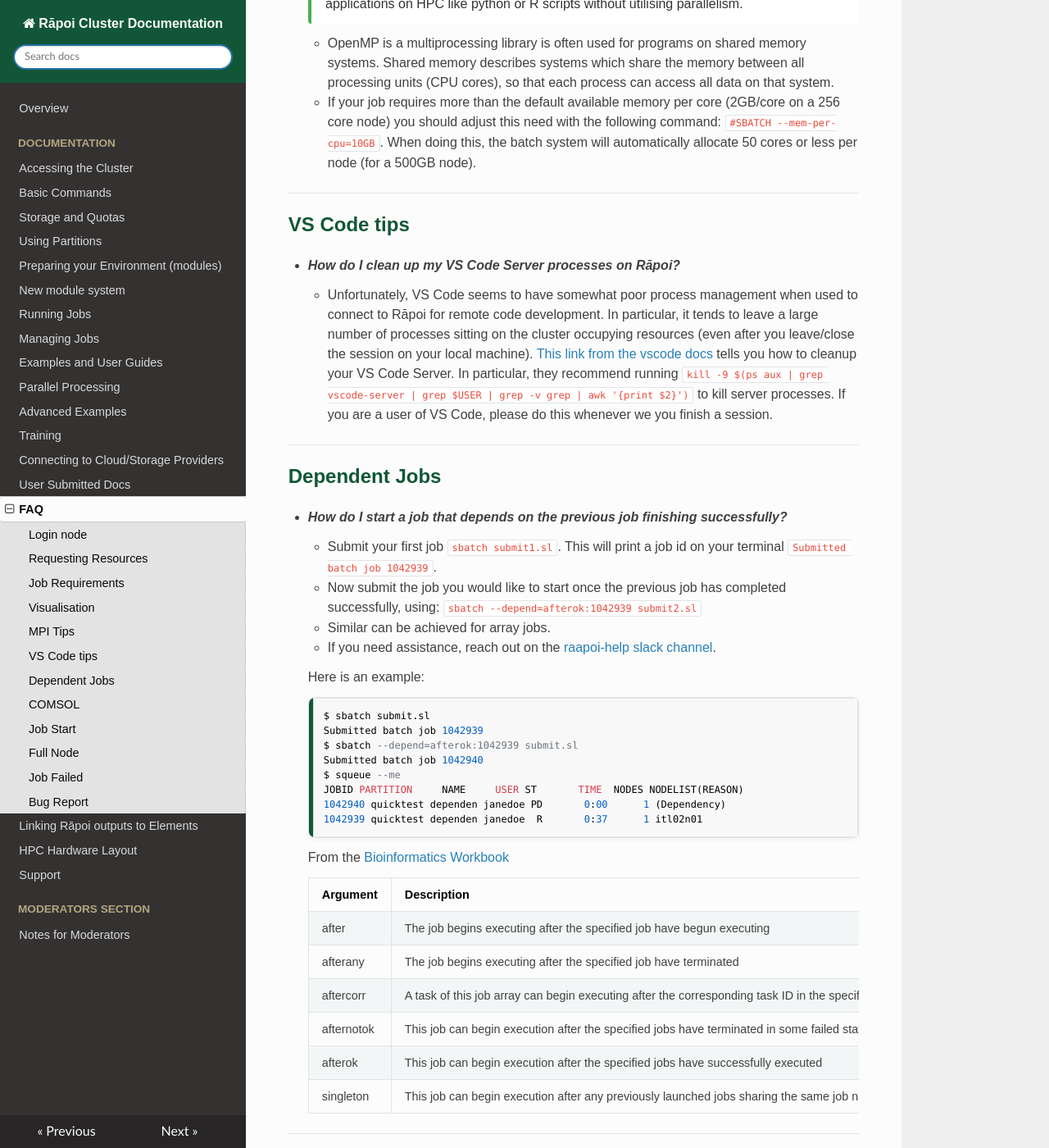
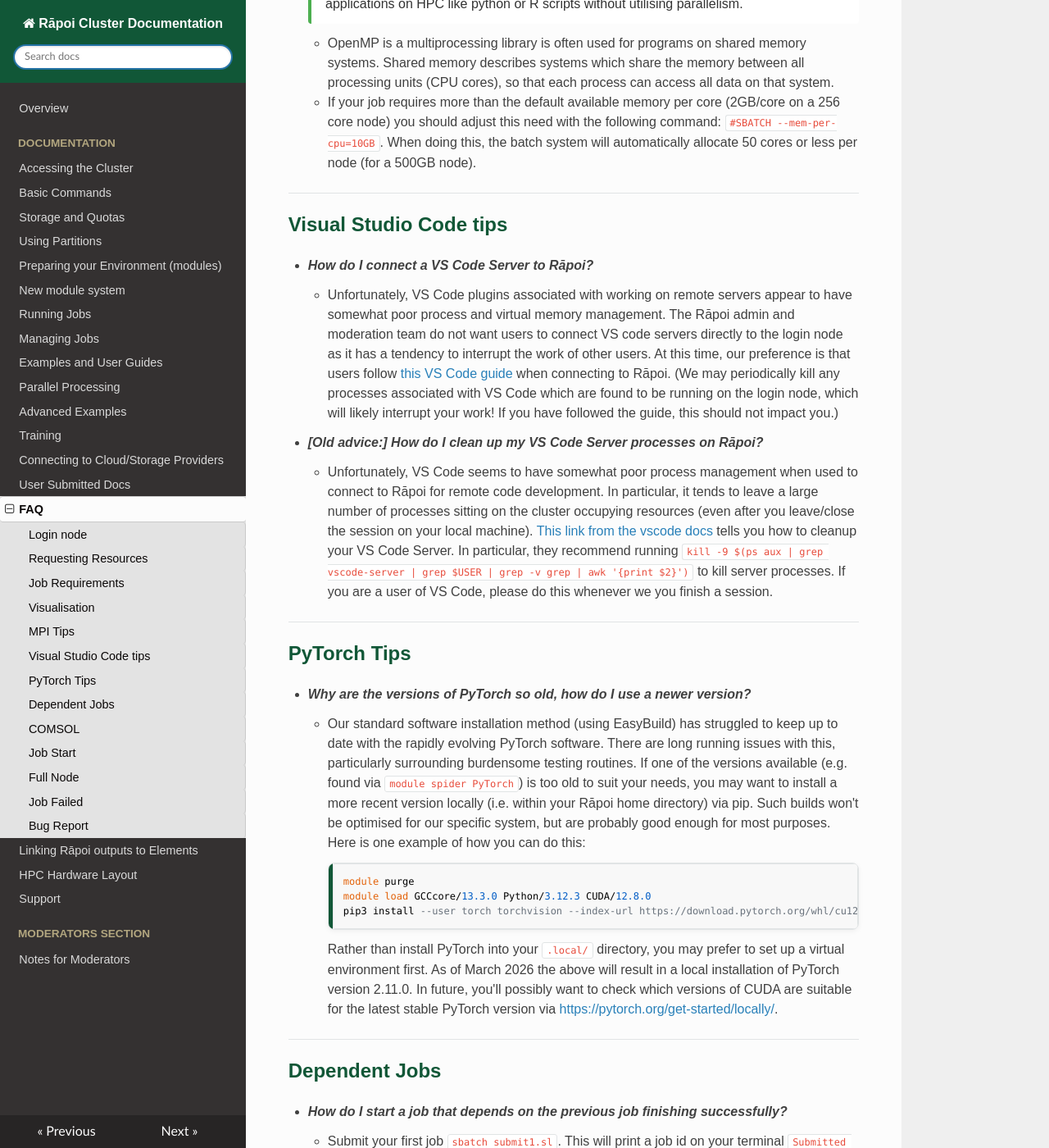
Before and after one commit to vuw-research-computing/raapoi-docs, an MkDocs documentation site: the page built from docs/faq.md, in a window 1280 px wide and 1400 px high, scrolled down 3267 px. Shown: the whole window at 82% size. Built offline with MkDocs 1.6.1, drawn with Linux system fonts in a browser that asks for light colours; nearby versions of some CDN libraries; some web fonts are replaced; a script that is not in the unit is left out.

Commit message:
update FAQ on VS CODE and add PyTorch item

````diff
--- a/docs/faq.md
+++ b/docs/faq.md
@@ -83,10 +83,27 @@
 ---
 
 
-## VS Code tips
-* **_How do I clean up my VS Code Server processes on Rāpoi?_**
+## Visual Studio Code tips
+* **_How do I connect a VS Code Server to Rāpoi?_**
+    * Unfortunately, VS Code plugins associated with working on remote servers appear to have somewhat poor process and virtual memory management. The Rāpoi admin and moderation team do not want users to connect VS code servers directly to the login node as it has a tendency to interrupt the work of other users. At this time, our preference is that users follow [this VS Code guide](https://vuw-research-computing.github.io/raapoi-docs/usersub/#vscode) when connecting to Rāpoi. (We may periodically kill any processes associated with VS Code which are found to be running on the login node, which will likely interrupt your work! If you have followed the guide, this should not impact you.)
+
+* **_[Old advice:] How do I clean up my VS Code Server processes on Rāpoi?_**
     * Unfortunately, VS Code seems to have somewhat poor process management when used to connect to Rāpoi for remote code development. In particular, it tends to leave a large number of processes sitting on the cluster occupying resources (even after you leave/close the session on your local machine). [This link from the vscode docs](https://code.visualstudio.com/docs/remote/troubleshooting#_cleaning-up-the-vs-code-server-on-the-remote) tells you how to cleanup your VS Code Server. In particular, they recommend running `kill -9 $(ps aux | grep vscode-server | grep $USER | grep -v grep | awk '{print $2}')` to kill server processes. If you are a user of VS Code, please do this whenever we you finish a session.
 
+
+
+---
+
+
+## PyTorch Tips
+* **_Why are the versions of PyTorch so old, how do I use a newer version?_**
+    * Our standard software installation method (using EasyBuild) has struggled to keep up to date with the rapidly evolving PyTorch software. There are long running issues with this, particularly surrounding burdensome testing routines. If one of the versions available (e.g. found via `module spider PyTorch`) is too old to suit your needs, you may want to install a more recent version locally (i.e. within your Rāpoi home directory) via pip. Such builds won't be optimised for our specific system, but are probably good enough for most purposes. Here is one example of how you can do this:
+    ```
+    module purge
+    module load GCCcore/13.3.0 Python/3.12.3 CUDA/12.8.0
+    pip3 install --user torch torchvision --index-url https://download.pytorch.org/whl/cu128
+    ```
+Rather than install PyTorch into your `.local/` directory, you may prefer to set up a virtual environment first. As of March 2026 the above will result in a local installation of PyTorch version 2.11.0. In future, you'll possibly want to check which versions of CUDA are suitable for the latest stable PyTorch version via [https://pytorch.org/get-started/locally/](https://pytorch.org/get-started/locally/).
 
 ---
 
````
